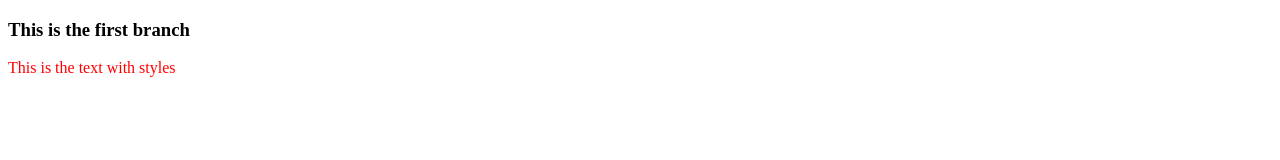
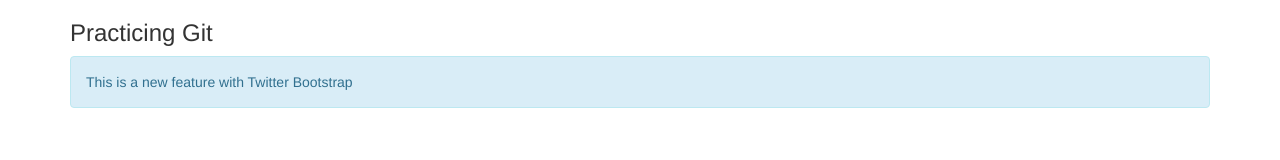
Before and after one commit to gabobytes/hello, a plain HTML site: page index.html in a window 1280 px wide. Drawn offline with nearby package versions, Linux system fonts and the light colour scheme.

Commit message:
added twitter bootstrap styles

```diff
--- a/index.html
+++ b/index.html
@@ -3,16 +3,14 @@
   <head>
     <meta charset="utf-8">
     <title>Practicing Branches</title>
-    <style media="screen">
-      .txtP{
-        color:red;
-      }
-    </style>
+    <link rel="stylesheet" type="text/css" href="https://maxcdn.bootstrapcdn.com/bootstrap/3.3.7/css/bootstrap.min.css">
   </head>
   <body>
-    <h3>This is the first branch</h3>
-    <div class="txtP">
-      This is the text with styles
-    </p>
+    <div class="container">
+      <h3>Practicing Git</h3>
+      <div class="alert alert-info">
+        This is a new feature with Twitter Bootstrap
+      </div>
+    </div>
   </body>
 </html>
```
